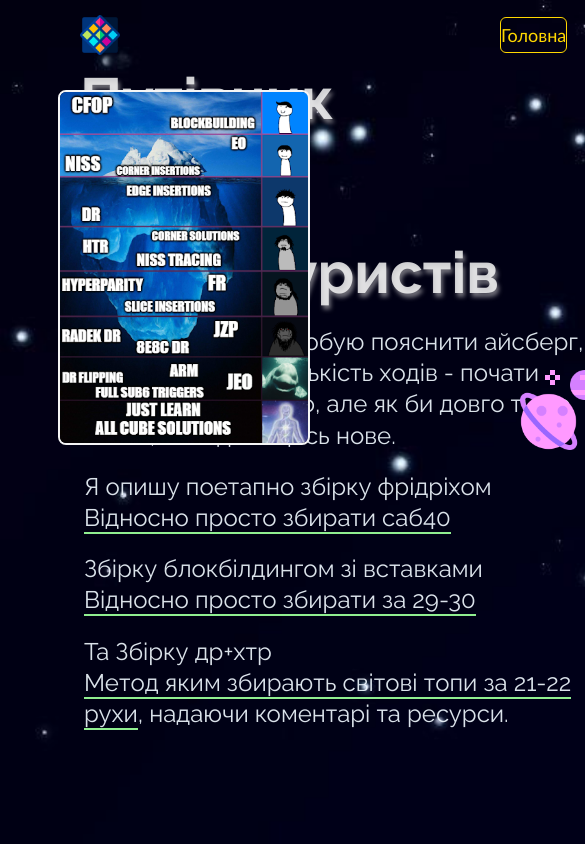
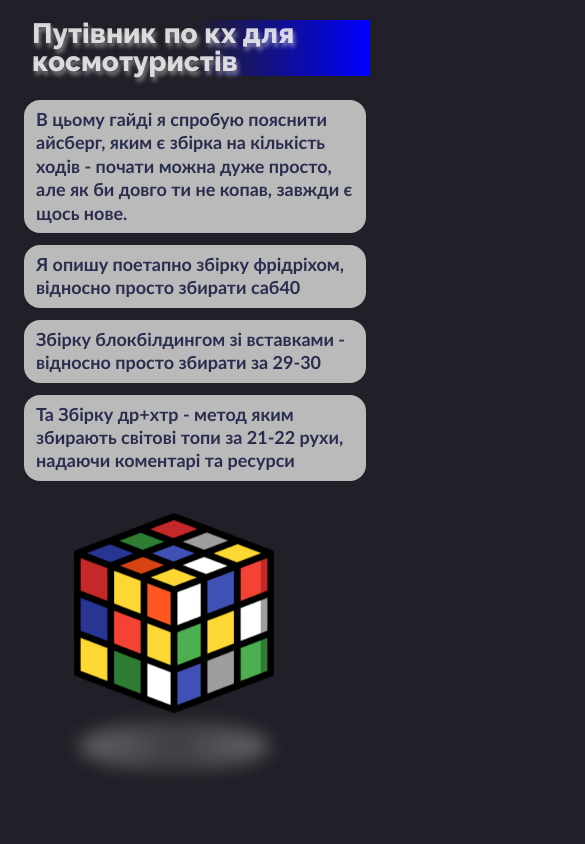
Before and after one commit to Jey2507/Hitchhiker-s_Guide_to_FMC, a React (Vite) app: page / in a window 390 px wide. Shown: the top 844 px of the page, 585 px wide, since content can reach past the window. Built offline with nearby package versions, Linux system fonts and the light colour scheme.

Commit message:
update site mobile version

```diff
--- a/src/App.jsx
+++ b/src/App.jsx
@@ -1,7 +1,7 @@
 import { lazy } from "react";
 import { Routes, Route} from 'react-router-dom';
 
-const Layout = lazy(() => import("./components/Layout/Layout"))
+// const Layout = lazy(() => import("./components/Layout/Layout"))
 const HomePage = lazy(() => import("./pages/HomePage/HomePage"))
 const TeoriPage = lazy(() => import("./pages/TeoriPage/TeoriPage"))
 const NotFoundPage = lazy(() => import("./pages/NotFoundPage/NotFoundPage"))
@@ -12,7 +12,6 @@ import './App.css';
 
 export default function App() {
   return (
-    <Layout>
       <Routes>
         <Route path='/' element={<HomePage />} />
         <Route path='/info' element={<TeoriPage />} />
@@ -20,6 +19,5 @@ export default function App() {
         <Route path='/domino' element={<DominoPage />} />
         <Route path='*' element={<NotFoundPage />} />
       </Routes>
-    </Layout>
   );
 }
--- a/src/index.css
+++ b/src/index.css
@@ -1,10 +1,6 @@
 body {
     margin: 0;
     background-color: #211F27;
-    background-image: url(../src/assets/images/stars.jpg);
-    background-repeat: no-repeat;
-    background-size: cover;
-    background-position: left;
     font-family: "Raleway", serif;
 }
 
--- a/src/pages/HomePage/HomePage.jsx
+++ b/src/pages/HomePage/HomePage.jsx
@@ -7,17 +7,15 @@ import imageIce from "../../assets/images/unnamed.png";
 export default function HomePage() {
   return (
     <div className={css.container}>
-      <h2 className={css.heading}>Путівник по кх<br />Для космотуристів</h2>
-      <div className={css.boxWrapped}>
+      <h2 className={css.heading}>Путівник по кх для космотуристів</h2>
         <div className={css.guideContainer}>
           <p className={css.guideIntro}>
           В цьому гайді я спробую пояснити айсберг, яким є збірка на кількість ходів - почати можна дуже просто, але як би довго ти не копав, завжди є щось нове.</p>
-          <p className={css.guideIntro}>Я опишу поетапно збірку фрідріхом<br/><span className={css.spanOne}>Відносно просто збирати саб40</span></p>
-          <p className={css.guideIntro}>Збірку блокбілдингом зі вставками <br/><span className={css.spanOne}>Відносно просто збирати за 29-30</span></p>
-          <p className={css.guideIntro}>Та Збірку др+хтр<br/><span className={css.spanOne}>Метод яким збирають світові топи за 21-22 рухи</span>, надаючи коментарі та ресурси.</p>
+          <p className={css.guideIntro}>Я опишу поетапно збірку фрідріхом, відносно просто збирати саб40</p>
+          <p className={css.guideIntro}>Збірку блокбілдингом зі вставками - відносно просто збирати за 29-30</p>
+          <p className={css.guideIntro}>Та Збірку др+хтр - метод яким збирають світові топи за 21-22 рухи, надаючи коментарі та ресурси</p>
         </div>
         <p className={css.guideIntroOther}>Головне не забувайте, що практикувати вивчене не менш важливо ніж вивчати нові техніки<br/><span className={css.spanTwo}>Саме техніки, бо алгоритмів як ви їх знаєте в кх достатньо мало, і все тримається на техніках та їх розумінні</span>.</p>
-       </div>
       <img className={css.imageIce} src={imageIce} alt="imageIce" />
       <img className={css.imagePlanet} src={imagePlanet} alt="imagePlanet" />
       <img className={css.imageSpace} src={spaceship} alt="spaceship" />
--- a/src/pages/HomePage/HomePage.module.css
+++ b/src/pages/HomePage/HomePage.module.css
@@ -3,12 +3,15 @@
     line-height: 1;
     color: rgba(245, 245, 245, 0.851);
     font-family: "Raleway", serif;
-    font-size: 58px;
+    font-size: 28px;
+    font-weight: 800;
+    padding-left: 12px;
     text-shadow: 2px 4px 4px rgba(223, 222, 222, 0.5);
+    background: linear-gradient(to right, transparent,transparent, blue);
 }
 
 .container {
-    padding: 0 80px 40px 80px;
+    padding: 20px 20px 200px 20px;
     position: relative;
 }
 
@@ -17,6 +20,7 @@
     position: absolute;
     top: 300px;
     left: 520px;
+    display: none;
 }
 
 .imageSpace {
@@ -25,6 +29,7 @@
     bottom: 110px;
     left: 790px;
     rotate: -60deg;
+    display: none;
 }
 
 .imageIce {
@@ -34,6 +39,7 @@
     right: 80px;
     border: 2px solid whitesmoke;
     border-radius: 8px;
+    display: none;
 }
 
 .error {
@@ -42,11 +48,11 @@
   }
 
 .imageCubeWrapper {
-    width: 200px;
-    height: 200px;
+    width: 160px;
+    height: 160px;
     position: absolute;
-    right: 420px;
-    top: 110px;
+    right: 40%;
+    bottom: 20px;
 }
 
 .imageCube {
@@ -96,20 +102,63 @@
 }
 
 .guideContainer {
-    width: max-content;
     /* border: 2px solid rgba(240, 248, 255, 0.908); */
     padding: 0px 4px 16px 4px;
     border-radius: 12px;
+    gap: 12px;
+    width: 100%;
     display: flex;
     flex-direction: column;
-    gap: 20px;
+}
 
+.guideContainer p:nth-child(1) {
+    border-radius: 16px;
+    width: 100%;
+    padding: 8px 12px;
+    font-size: 18px;
+    font-weight: 600;
+    font-family: 'Gill Sans', 'Gill Sans MT', Calibri, 'Trebuchet MS', sans-serif;
+    color: rgba(1, 7, 47, 0.782);
+    background-color: rgba(198, 198, 198, 0.934);
 }
+
+.guideContainer p:nth-child(2) {
+    border-radius: 16px;
+    width: 100%;
+    padding: 8px 12px;
+    font-size: 18px;
+    font-weight: 600;
+    font-family: 'Gill Sans', 'Gill Sans MT', Calibri, 'Trebuchet MS', sans-serif;
+    color: rgba(1, 7, 47, 0.782);
+    background-color: rgba(198, 198, 198, 0.934);
+}
+
+.guideContainer p:nth-child(3) {
+    border-radius: 16px;
+    width: 100%;
+    padding: 8px 12px;
+    font-size: 18px;
+    font-weight: 600;
+    font-family: 'Gill Sans', 'Gill Sans MT', Calibri, 'Trebuchet MS', sans-serif;
+    color: rgba(1, 7, 47, 0.782);
+    background-color: rgba(198, 198, 198, 0.934);
+}
+
+.guideContainer p:nth-child(4) {
+    border-radius: 16px;
+    width: 100%;
+    padding: 8px 12px;
+    font-size: 18px;
+    font-weight: 600;
+    font-family: 'Gill Sans', 'Gill Sans MT', Calibri, 'Trebuchet MS', sans-serif;
+    color: rgba(1, 7, 47, 0.782);
+    background-color: rgba(198, 198, 198, 0.934);
+}
+
 
 .guideIntro {
     margin: 0;
     padding: 0;
-    width: 500px;
     color: rgba(240, 248, 255, 0.908);
     font-size: 24px;
     line-height: 1.3;
@@ -127,6 +176,7 @@
     padding: 8px;
     border-radius: 12px;
     text-align: center;
+    display: none;
 }
 
 .spanOne {
@@ -136,9 +186,3 @@
 .spanTwo {
     border-bottom: 2px solid rgb(135, 206, 250);
 }
-
-.boxWrapped {
-    display: flex;
-    justify-content: space-between;
-    gap: 24px;
-}
```
